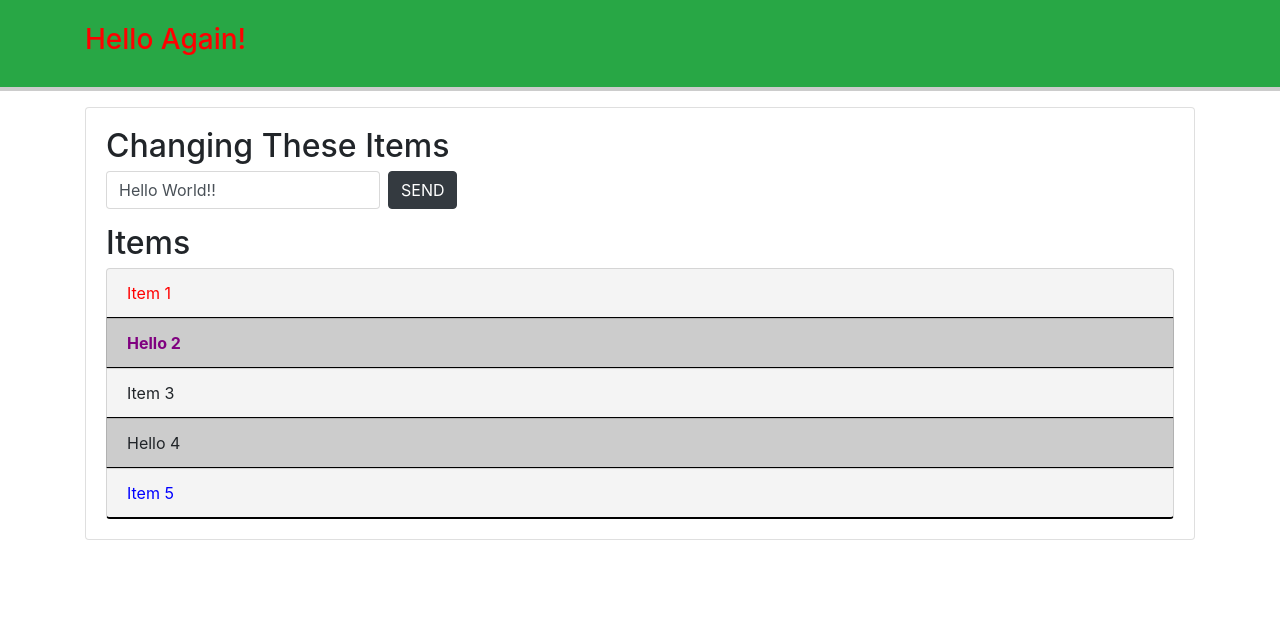
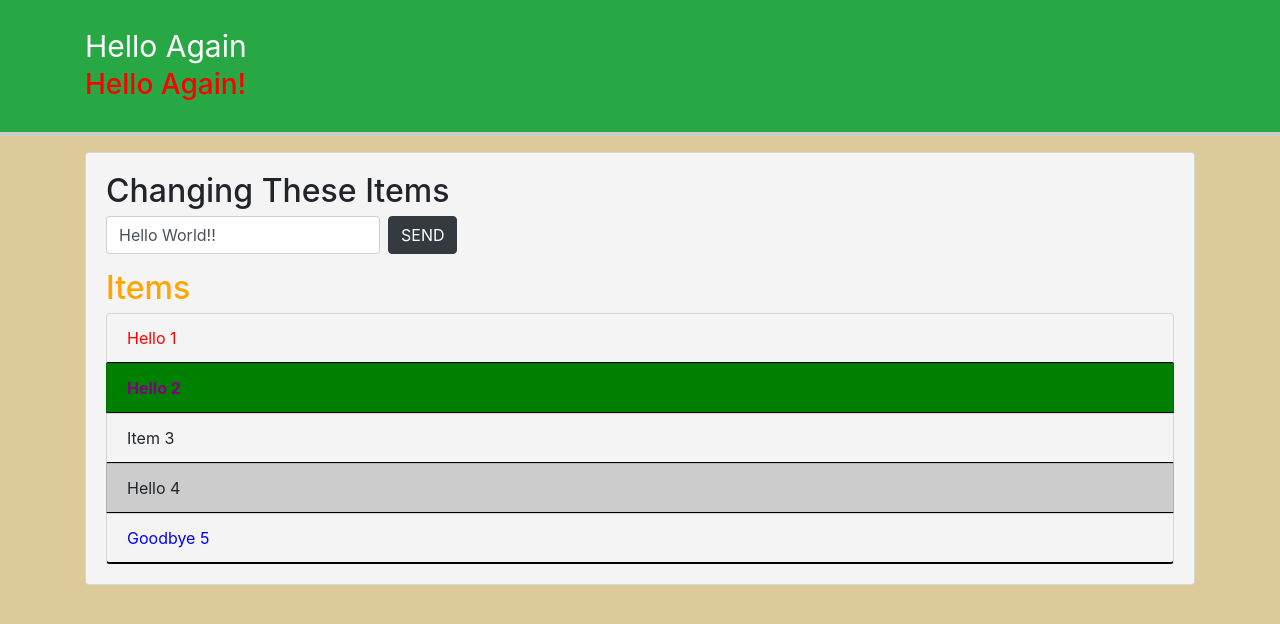
Before and after one commit to rjmcbain/js_dom_basics, a plain HTML site: page index.html in a window 1280 px wide. Drawn offline with nearby package versions, Linux system fonts and the light colour scheme.

Commit message:
traversing the dom

```diff
--- a/index.html
+++ b/index.html
@@ -28,6 +28,7 @@
       <li class="list-group-item">Item 4</li>
       <li class="list-group-item">Item 5</li>
     </ul>
+    <span></span>
    </div>
   </div>
 
--- a/main.js
+++ b/main.js
@@ -91,5 +91,77 @@ const even = document.querySelectorAll('li:nth-child(even)');
 
 for(i=0; i < odd.length; i++) {
   odd[i].style.backgroundColor = '#f4f4f4';
+
+}
+for(i=0; i < even.length; i++) {
   even[i].style.backgroundColor = '#ccc';
 }
+
+// Traversing the DOM
+
+const itemList = document.getElementById('items');
+
+// Parent Node
+// console.log(itemList.parentNode);
+itemList.parentNode.style.backgroundColor = "#f4f4f4";
+// console.log(itemList.parentNode.parentNode);
+itemList.parentNode.parentNode.parentNode.style.backgroundColor = "#dcca98";
+
+// Child Nodes
+// console.log(itemList.childNodes);
+const child = itemList.childNodes;
+// console.log(child);
+for(i=0; i < child.length; i++) {
+  console.log(i);
+}
+
+// console.log(itemList.children);
+// console.log(itemList.children[1]);
+itemList.children[1].style.backgroundColor = 'green';
+
+// First Child
+// console.log(itemList.firstChild); // Gets text node
+
+// First Element Child
+console.log(itemList.firstElementChild); // Gets actual li
+itemList.firstElementChild.innerHTML = 'Hello 1';
+
+// Last Element Child
+itemList.lastElementChild.innerHTML = 'Goodbye 5';
+
+// Next Sibling
+// console.log(itemList.nextSibling); // Gets Text Node
+
+// Next Element Sibling
+// console.log(itemList.nextElementSibling);
+
+// Previous Sibling
+// console.log(itemList.previousSibling); // Gets Text Node
+
+// Previous ElementSibling
+// console.log(itemList.previousElementSibling);
+itemList.previousElementSibling.style.color = 'orange';
+
+
+
+// Create Element
+
+const newDiv = document.createElement('div');
+
+newDiv.className = 'goodbye';
+console.log(newDiv);
+
+newDiv.id = 'helloOne';
+
+newDiv.setAttribute('title', 'Hello Div');
+
+const newDivText = document.createTextNode('Hello Again');
+
+newDiv.appendChild(newDivText);
+
+const container = document.querySelector('header .container');
+const h1 = document.querySelector('header h1');
+
+container.insertBefore(newDiv, h1);
+
+newDiv.style.fontSize = '30px';
```
